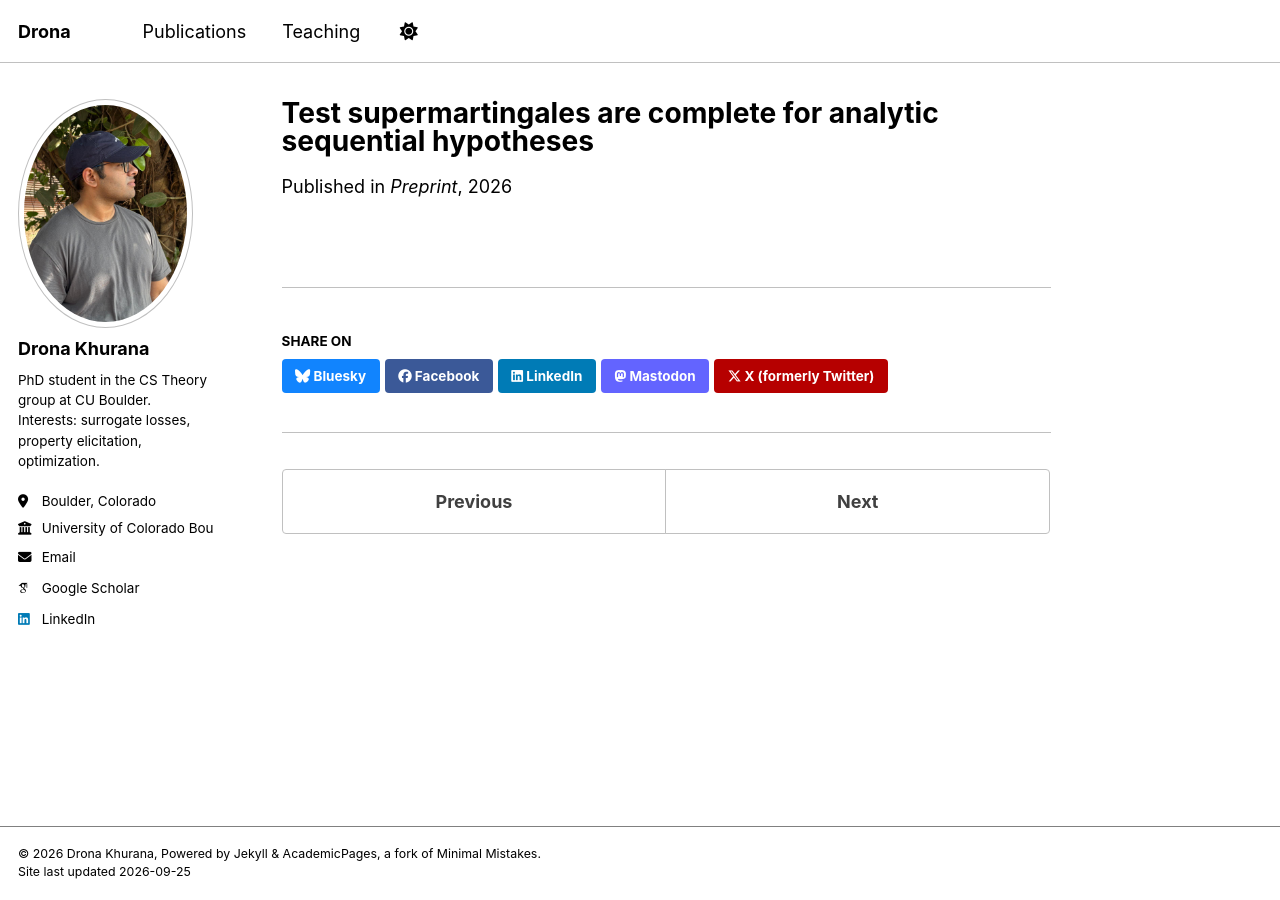
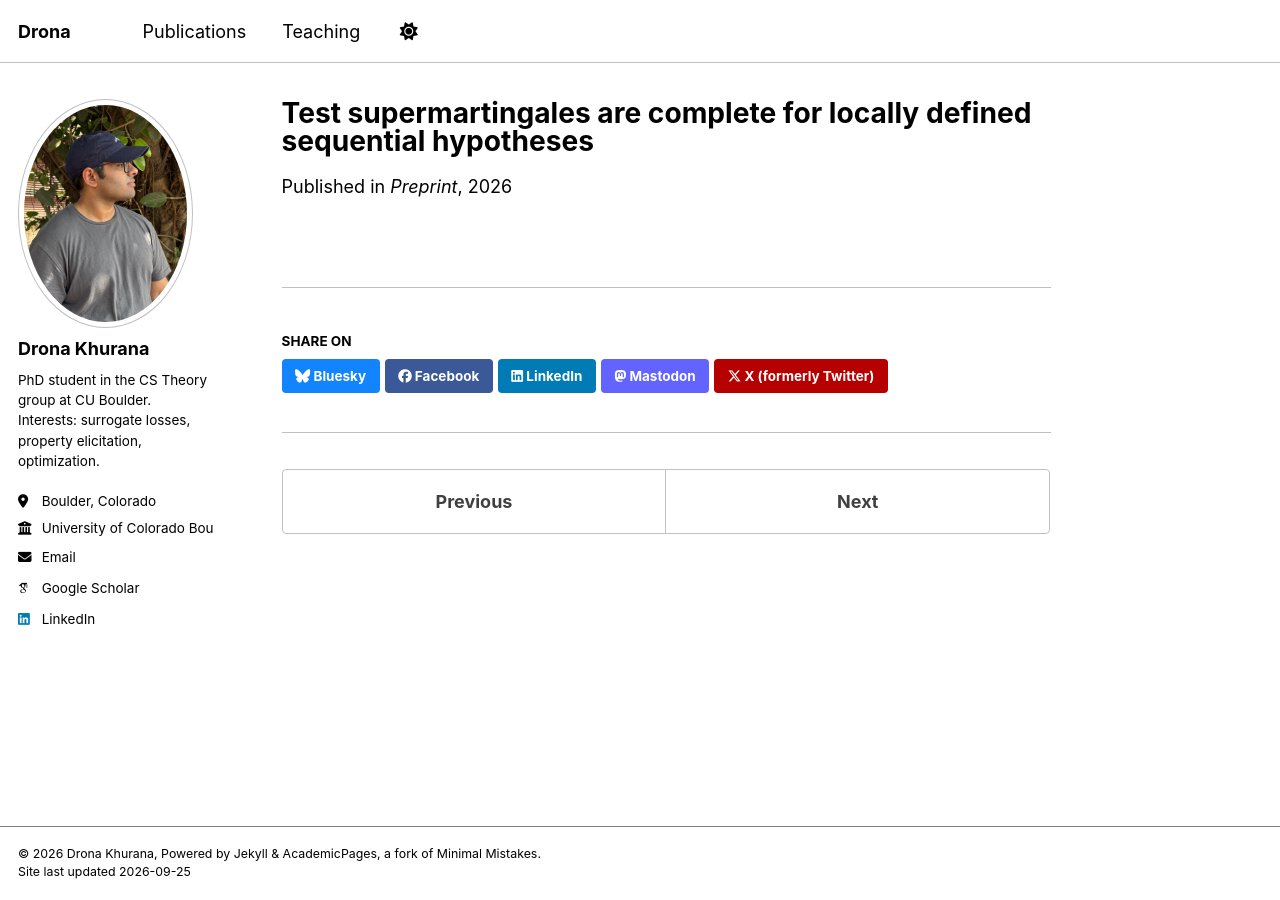
Before and after one commit to dronakhurana/dronakhurana.github.io, a Jekyll site: the page built from _publications/2026-08-28-test-supermartingales-analytic-sequential-hypotheses.md, in a window 1280 px wide. Built offline with Jekyll 4.4.1, drawn with Linux system fonts in a browser that asks for light colours; some web fonts are replaced; a script bundle is joined from its source files by our own code; library files that are not in the unit come from our copies.

Commit message:
Update 2026-08-28-test-supermartingales-analytic-sequential-hypotheses.md

```diff
--- a/_publications/2026-08-28-test-supermartingales-analytic-sequential-hypotheses.md
+++ b/_publications/2026-08-28-test-supermartingales-analytic-sequential-hypotheses.md
@@ -1,5 +1,5 @@
 ---
-title: "Test supermartingales are complete for analytic sequential hypotheses"
+title: "Test supermartingales are complete for locally defined sequential hypotheses"
 authors: "Drona Khurana, Rafael Frongillo"
 collection: publications
 permalink: /publication/test-supermartingales-analytic-sequential-hypotheses/
```
